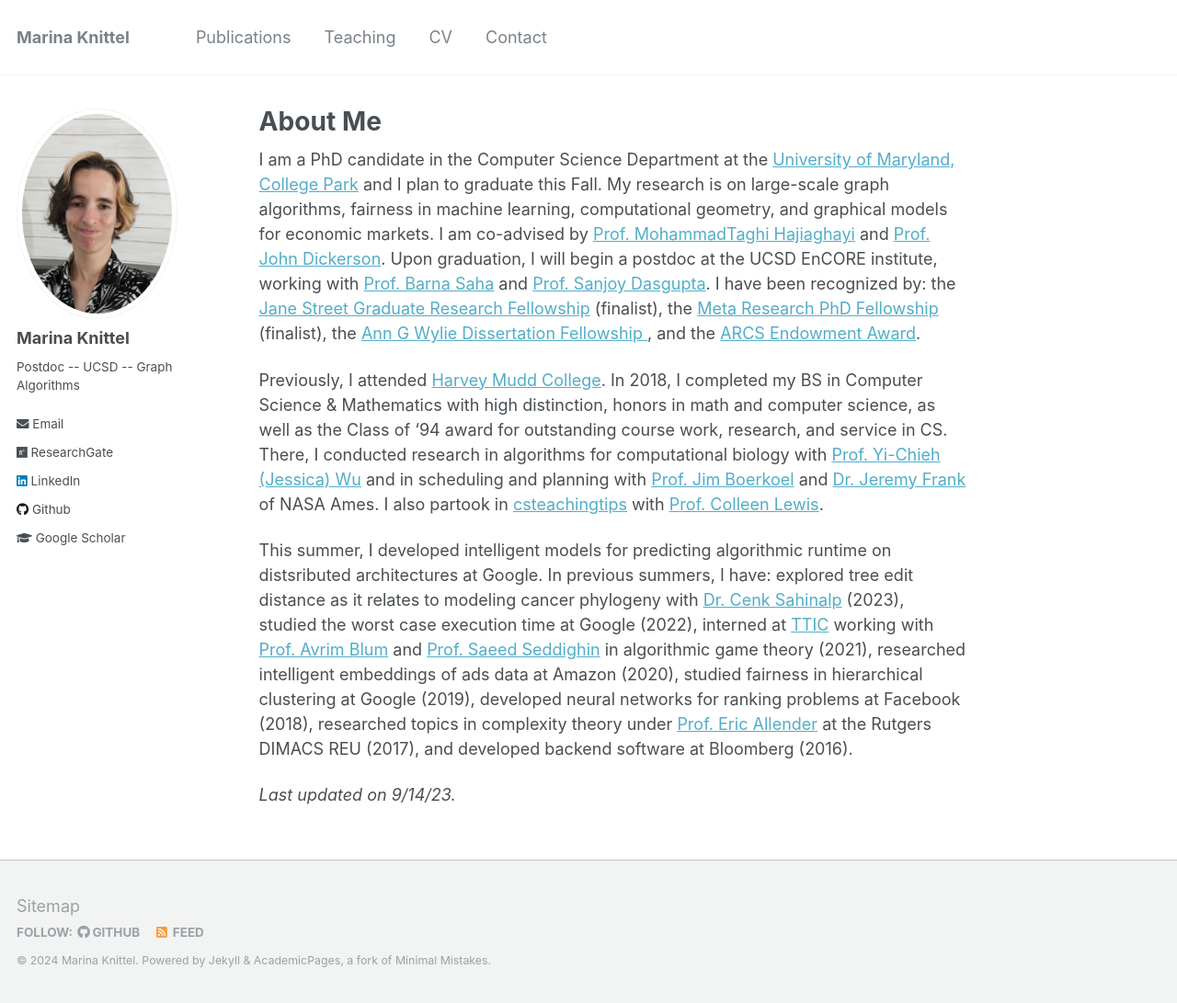
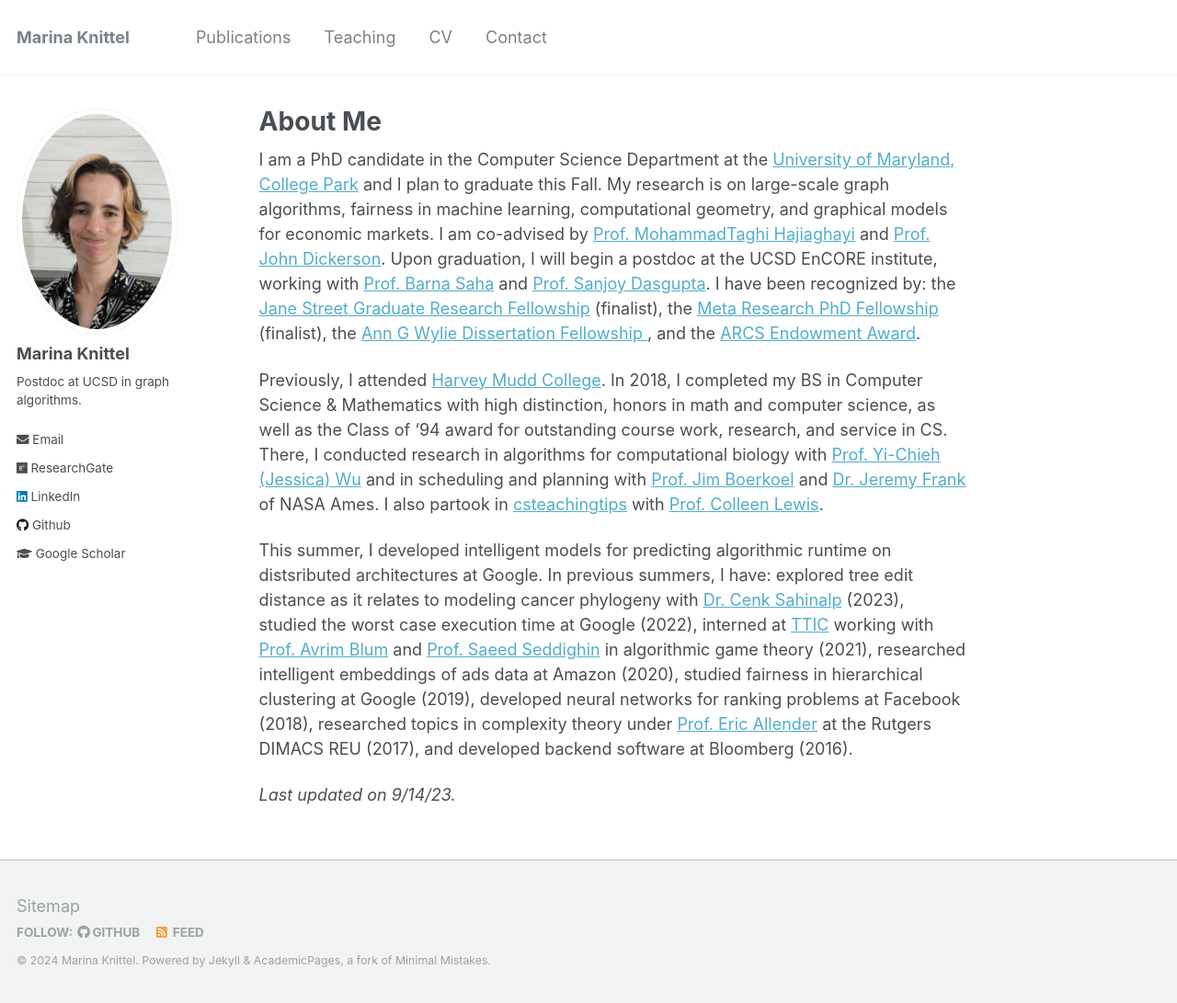
Before and after one commit to mknittel/mknittel.github.io, a Jekyll site: the page built from _pages/about.md, in a window 1280 px wide and 1091 px high. Shown: the whole window at 92% size. Built offline with Jekyll 4.4.1, drawn with Linux system fonts in a browser that asks for light colours.

Commit message:
Edited side thing

```diff
--- a/_config.yml
+++ b/_config.yml
@@ -82,7 +82,7 @@ analytics:
 author:
   name             : "Marina Knittel"
   avatar           : "me.jpeg"
-  bio              : "Postdoc -- UCSD -- Graph Algorithms"
+  bio              : "Postdoc at UCSD in graph algorithms."
   location         : #"Location"
   employer         :
   googlescholar    : "https://scholar.google.com/citations?view_op=list_works&hl=en&user=7EB47RUAAAAJ"
```
Also changed, not shown: images/me.jpeg.
